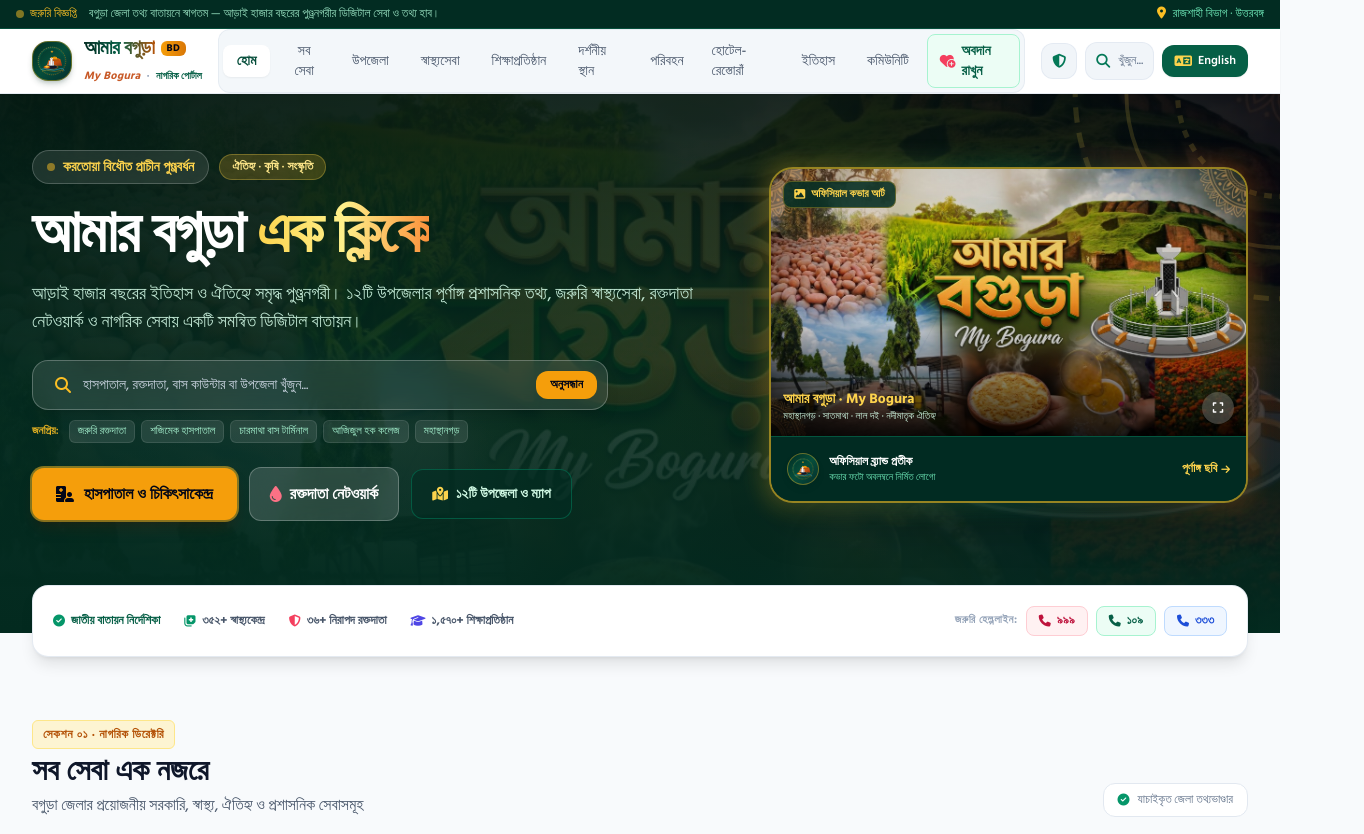
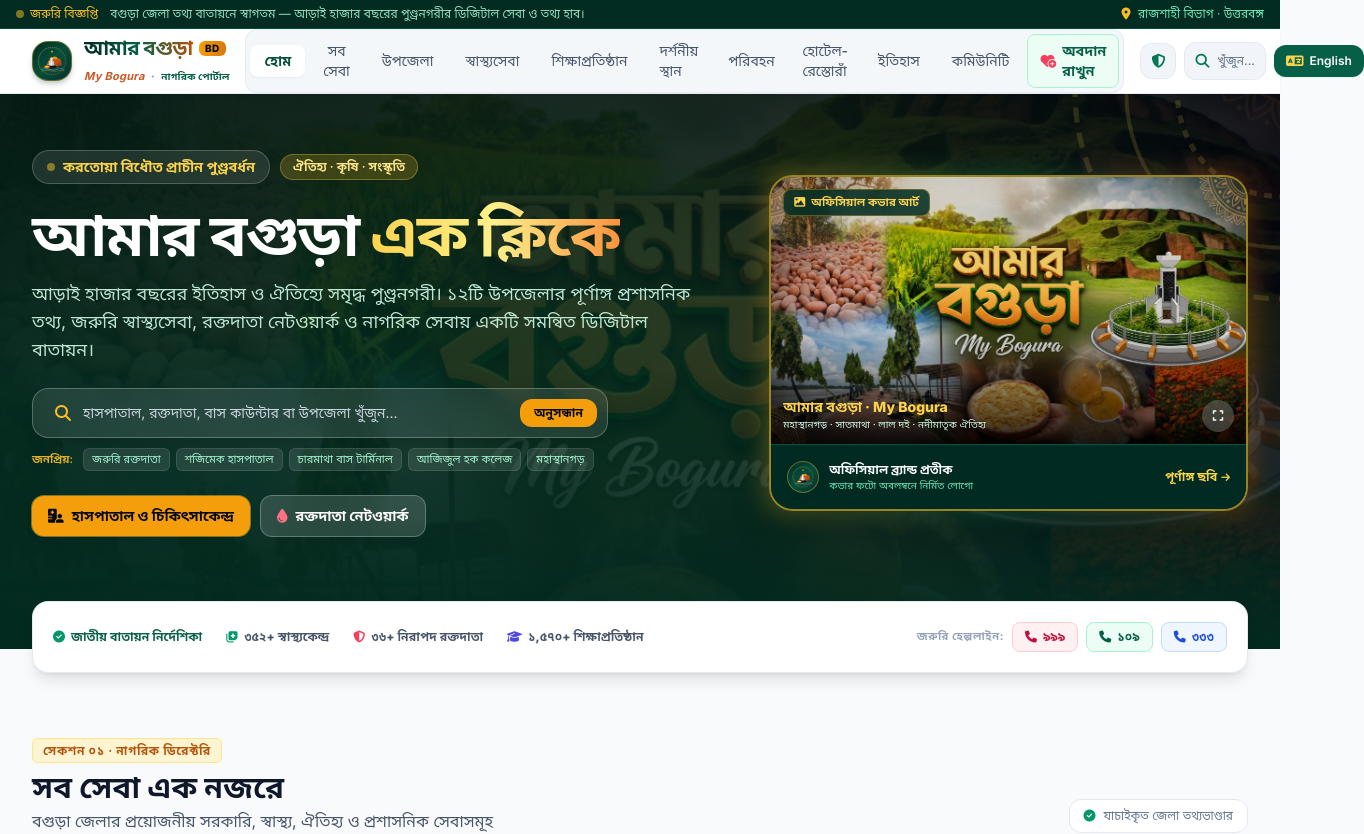
Before and after one commit to tasmidur95/amr-bogura, a Next.js app: page / in a window 1280 px wide. Shown: the top 834 px of the page, 1364 px wide, since content can reach past the window. Built offline with nearby package versions, Linux system fonts and the light colour scheme; no server answers; the database is empty.

Commit message:
feat: add base styles, root layout, Hero component, and font configuration

```diff
--- a/app/globals.css
+++ b/app/globals.css
@@ -7,10 +7,13 @@
     scroll-behavior: smooth;
   }
   body {
-    font-family: 'Hind Siliguri', 'Plus Jakarta Sans', sans-serif;
+    font-family: 'Inter', 'Plus Jakarta Sans', 'Hind Siliguri', 'Noto Sans Bengali', system-ui, -apple-system, sans-serif;
     background-color: #f8fafc;
     color: #0f172a;
     -webkit-tap-highlight-color: transparent;
+    text-rendering: optimizeLegibility;
+    -webkit-font-smoothing: antialiased;
+    -moz-osx-font-smoothing: grayscale;
   }
 }
 
--- a/app/layout.tsx
+++ b/app/layout.tsx
@@ -46,11 +46,11 @@ export default function RootLayout({
   return (
     <html lang="bn" className="scroll-smooth">
       <head>
-        {/* Google Fonts */}
+        {/* Google Fonts - Standard Bilingual Bangla & English Typography */}
         <link rel="preconnect" href="https://fonts.googleapis.com" />
         <link rel="preconnect" href="https://fonts.gstatic.com" crossOrigin="anonymous" />
         <link
-          href="https://fonts.googleapis.com/css2?family=Hind+Siliguri:wght@400;500;600;700&family=Noto+Sans+Bengali:wght@400;500;600;700&family=Plus+Jakarta+Sans:wght@400;500;600;700;800&display=swap"
+          href="https://fonts.googleapis.com/css2?family=Hind+Siliguri:wght@300;400;500;600;700&family=Inter:wght@300;400;500;600;700;800&family=Noto+Sans+Bengali:wght@400;500;600;700&family=Plus+Jakarta+Sans:wght@400;500;600;700;800&display=swap"
           rel="stylesheet"
         />
         {/* Font Awesome 6 for exact iconography */}
--- a/components/Hero.tsx
+++ b/components/Hero.tsx
@@ -138,30 +138,22 @@ export default function Hero({ onNavigate, siteContent, onOpenSearch }: HeroProp
                 </div>
               </div>
 
-              {/* Focused High-Contrast Primary CTAs (Avoiding Decision Paralysis) */}
-              <div className="flex flex-wrap items-center gap-3">
+              {/* Focused High-Contrast Primary CTAs (Compact & Sleek) */}
+              <div className="flex flex-wrap items-center gap-2.5">
                 <button
                   onClick={() => onNavigate('home', 'healthcare')}
-                  className="px-6 py-3.5 rounded-xl bg-amber-500 hover:bg-amber-400 text-slate-950 font-black text-sm sm:text-base shadow-lg shadow-amber-950/30 flex items-center gap-2.5 transition transform hover:-translate-y-0.5 cursor-pointer ring-2 ring-amber-400/50"
+                  className="px-4 py-2.5 rounded-xl bg-amber-500 hover:bg-amber-400 text-slate-950 font-bold text-xs sm:text-sm shadow-md flex items-center gap-2 transition transform hover:-translate-y-0.5 cursor-pointer ring-1 ring-amber-400/50"
                 >
-                  <i className="fa-solid fa-hospital-user text-slate-950"></i>
+                  <i className="fa-solid fa-hospital-user text-slate-950 text-xs sm:text-sm"></i>
                   <span>হাসপাতাল ও চিকিৎসাকেন্দ্র</span>
                 </button>
 
                 <button
                   onClick={() => onNavigate('home', 'community')}
-                  className="px-5 py-3.5 rounded-xl bg-white/15 hover:bg-white/25 backdrop-blur-md text-white border border-white/25 font-bold text-sm sm:text-base flex items-center gap-2 transition cursor-pointer"
+                  className="px-4 py-2.5 rounded-xl bg-white/15 hover:bg-white/25 backdrop-blur-md text-white border border-white/25 font-bold text-xs sm:text-sm flex items-center gap-2 transition cursor-pointer"
                 >
-                  <i className="fa-solid fa-droplet text-rose-400"></i>
+                  <i className="fa-solid fa-droplet text-rose-400 text-xs sm:text-sm"></i>
                   <span>রক্তদাতা নেটওয়ার্ক</span>
-                </button>
-
-                <button
-                  onClick={() => onNavigate('upazilas')}
-                  className="px-5 py-3.5 rounded-xl bg-emerald-950/60 hover:bg-emerald-950/80 text-emerald-100 border border-emerald-700/60 font-semibold text-sm flex items-center gap-2 transition cursor-pointer"
-                >
-                  <i className="fa-solid fa-map-location-dot text-amber-300"></i>
-                  <span>১২টি উপজেলা ও ম্যাপ</span>
                 </button>
               </div>
             </div>
--- a/tailwind.config.ts
+++ b/tailwind.config.ts
@@ -40,8 +40,17 @@ const config: Config = {
         },
       },
       fontFamily: {
-        bengali: ['"Hind Siliguri"', '"Noto Sans Bengali"', "sans-serif"],
-        sans: ['"Plus Jakarta Sans"', '"Hind Siliguri"', "sans-serif"],
+        sans: [
+          '"Inter"',
+          '"Plus Jakarta Sans"',
+          '"Hind Siliguri"',
+          '"Noto Sans Bengali"',
+          'system-ui',
+          '-apple-system',
+          'sans-serif',
+        ],
+        bengali: ['"Hind Siliguri"', '"Noto Sans Bengali"', 'sans-serif'],
+        english: ['"Inter"', '"Plus Jakarta Sans"', 'sans-serif'],
       },
     },
   },
```
